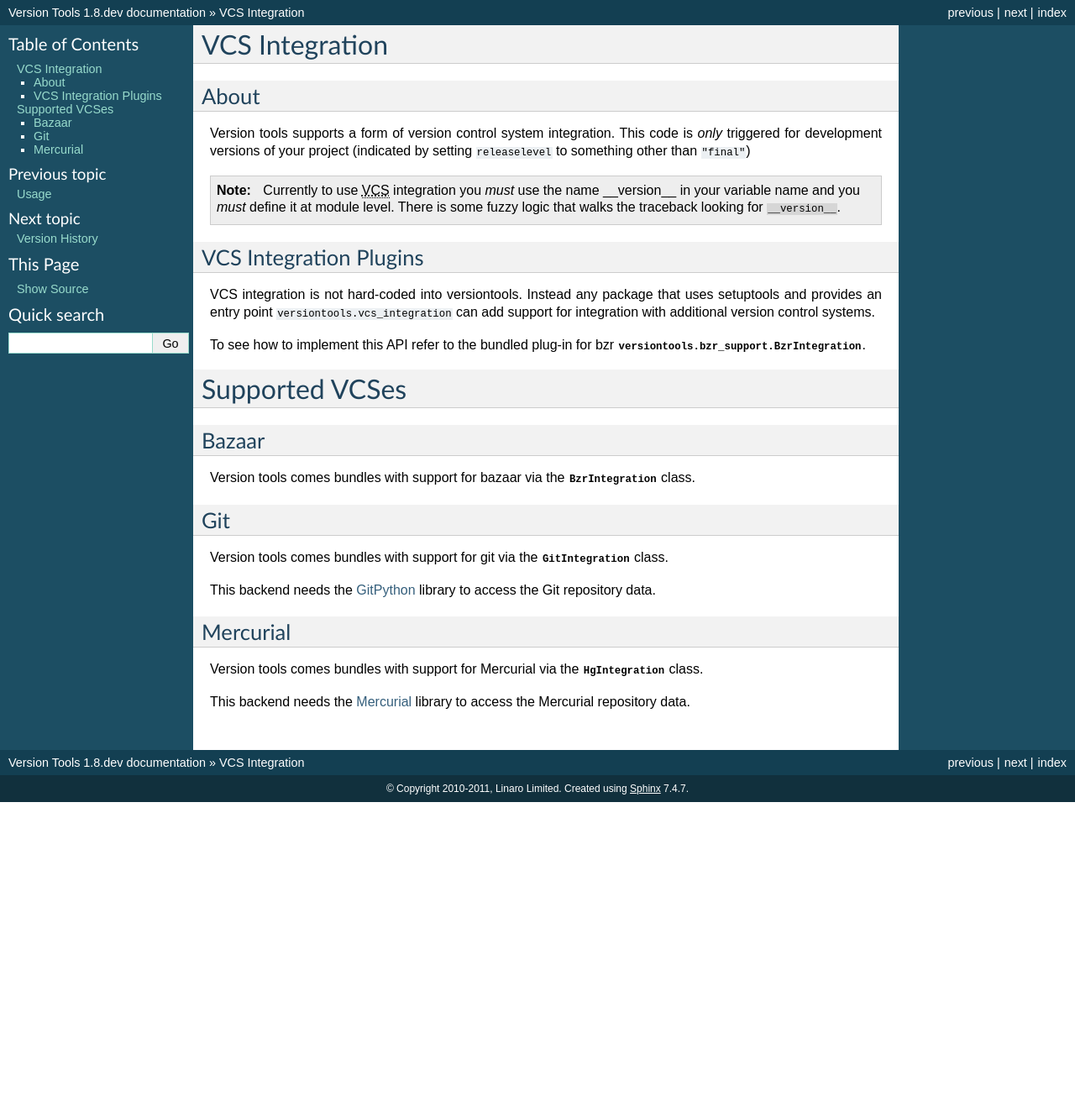
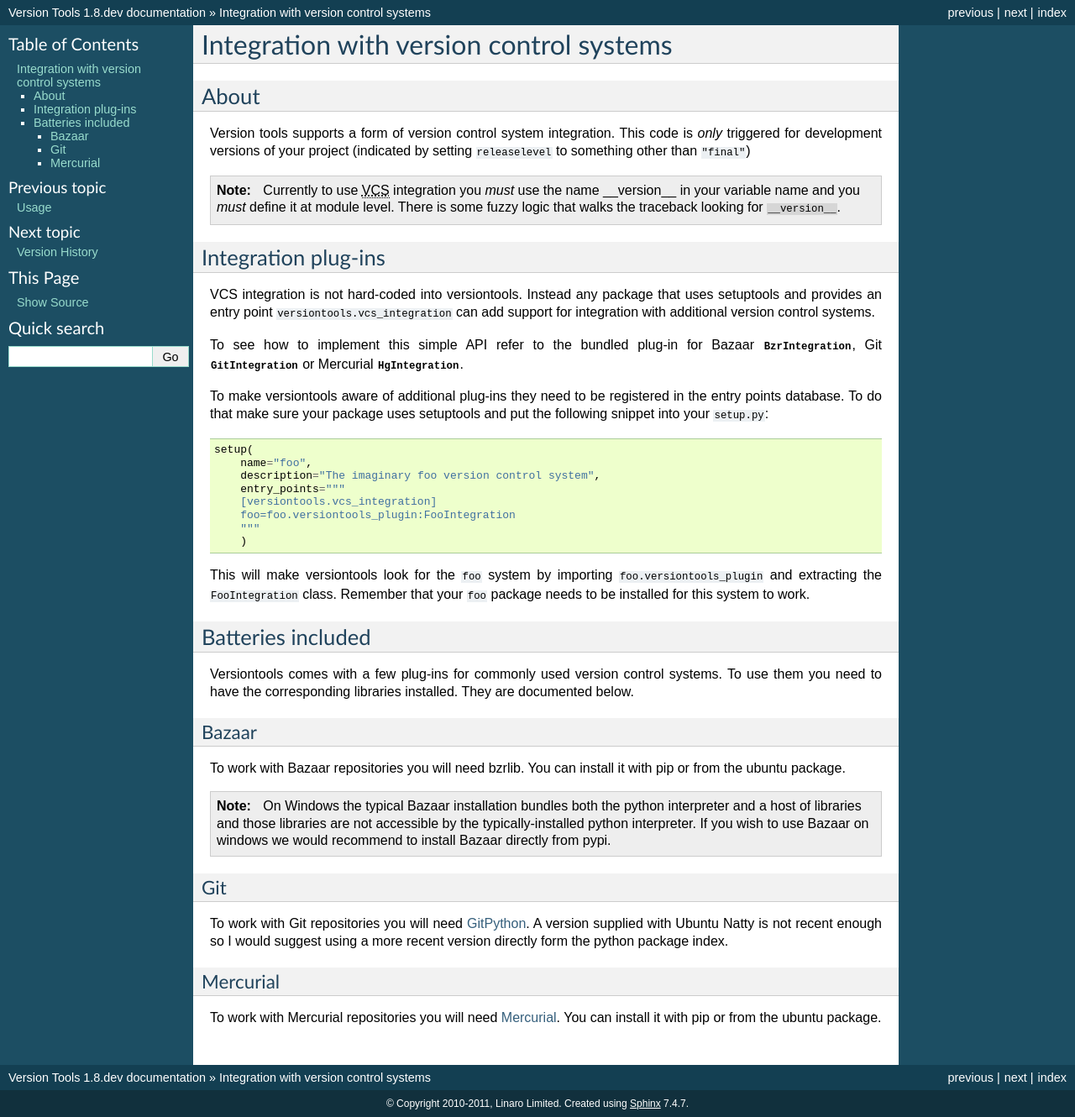
Before and after one commit to zyga/versiontools, a Sphinx documentation site: the page built from doc/vcs-integration.rst, in a window 1280 px wide. Shown: the whole page at 84% size. Built offline with Sphinx 7.4.7, drawn with Linux system fonts in a browser that asks for light colours; before the commit the page ends 955 px from its top, so only the background shows below that.

Commit message:
Documentation improvements.
Better installation, usage and reference sections.

```diff
--- a/doc/installation.rst
+++ b/doc/installation.rst
@@ -6,11 +6,8 @@
 
 There are no requirements to use core features.
 
-To use the bundle bazaar integration plugin you will need bzrlib. Note that on
-Windows, depending on how you installed bzr, the integration plugin might
-remain inactive. The most common way of installing bzr on Windows is to bundle
-the interpreter and all bzr libraries without affecting your regular pytohn
-installation. This method is currently not supported.
+Plugins have addtional dependencies but typically require the appropriate
+python library to work. Check your plugin documentation for details.
 
 To build the documentation from source you will need sphinx.
 
@@ -18,6 +15,36 @@
 ^^^^^^^^^^^^^^^^^^^^
 
 There are several installation options available:
+
+
+Using Python Package Index
+--------------------------
+
+This package is being actively maintained and published in the `Python Package
+Index <http://http://pypi.python.org>`_. You can install it if you have `pip
+<http://pip.openplans.org/>`_ tool using just one line::
+
+    pip install versiontools
+
+
+Using source tarball
+--------------------
+
+To install from source you must first obtain a source tarball from
+`versiontools pypi page <http://pypi.python.org/pypi/versiontools>`_. Unpack
+the tarball and run::
+
+    python setup.py install
+
+You can pass ``--user`` if you prefer to do a local (non system-wide)
+installation.
+
+..  note::
+
+    To install from source you will need setuptools or distribute. They are
+    typically installed on any Linux system with python but on Windows you may
+    need to install that separately.
+
 
 Using Ubuntu PPAs
 -----------------
@@ -37,61 +64,3 @@
 Finally you can install the package, it is called `python-versiontools`::
 
     sudo apt-get install python-versiontools
-
-
-Using Python Package Index
---------------------------
-
-This package is being actively maintained and published in the `Python Package
-Index <http://http://pypi.python.org>`_. You can install it if you have `pip
-<http://pip.openplans.org/>`_ tool using just one line::
-
-    pip install versiontools
-
-
-Using source tarball
---------------------
-
-To install from source you must first obtain a source tarball from either pypi
-or from `Launchpad <http://launchpad.net/>`_. To install the package unpack the
-tarball and run::
-
-    python setup.py install
-
-You can pass ``--user`` if you prefer to do a local (non system-wide) installation.
-
-..  note::
-
-    To install from source you will need distutils (replacement of setuptools)
-    They are typically installed on any Linux system with python but on Windows
-    you may need to install that separately.
-
-
-Version control-specific dependencies
--------------------------------------
-
-To use VCS integration you will need additional libraries. They are documented
-below. Note: users of your packages will *not* need those libraries. They are
-most useful for the developer during project life-cycle, especially between
-releases, to identify tarballs easily.
-
-Bazaar Requirements
-+++++++++++++++++++
-
-To work with Bazaar repositories you will need bzrlib. You can install it with
-pip or from the ubuntu package. Note that on windows bzrlib is usually bundled
-with a standalone python interpreter and is *not* available if you install
-python manually.
-
-Git Requirements
-++++++++++++++++
-
-To work with Git repositories you will need GitPython. A version supplied with
-Ubuntu Natty is not recent enough so I would suggest using a more recent
-version directly form the python package index.
-
-Mercurial Requirements
-++++++++++++++++++++++
-
-To work with Mercurial repositories you will need Mercurial. You can install
-it with pip or from the ubuntu package.
--- a/doc/reference.rst
+++ b/doc/reference.rst
@@ -24,8 +24,8 @@
 .. autofunction:: versiontools.format_version
 
 
-Setuptools integration
-^^^^^^^^^^^^^^^^^^^^^^
+Integration with setuptools
+^^^^^^^^^^^^^^^^^^^^^^^^^^^
 
 Setuptools has a framework where external packages, such as versiontools, can
 hook into setup.py metadata and commands. We use this feature to intercept
@@ -35,29 +35,29 @@
 .. autofunction:: versiontools.handle_version
 
 
-Version Control Plugins
-^^^^^^^^^^^^^^^^^^^^^^^
+Integration with version control systems
+^^^^^^^^^^^^^^^^^^^^^^^^^^^^^^^^^^^^^^^^
 
 The following version control integration plugins are bundled with
 versiontools. Additional plugins may be provided by third party modules but
 they are not documented here.
 
 
-Bazaar Integration
-++++++++++++++++++
+Bazaar
+++++++
 
 .. autoclass:: versiontools.bzr_support.BzrIntegration
     :members: from_source_tree, revno, branch_nick
 
 
-Git Integration
-+++++++++++++++
+Git
++++
 
 .. autoclass:: versiontools.git_support.GitIntegration
     :members: from_source_tree, revno, branch_nick
 
 
-Hg Integration
+Hg (Mercurial)
 ++++++++++++++
 
 .. autoclass:: versiontools.hg_support.HgIntegration
--- a/doc/vcs-integration.rst
+++ b/doc/vcs-integration.rst
@@ -1,12 +1,12 @@
-VCS Integration
-***************
+Integration with version control systems
+****************************************
 
 About
 =====
 
-Version tools supports a form of version control system integration.
-This code is *only* triggered for development versions of your project
-(indicated by setting ``releaselevel`` to something other than ``"final"``)
+Version tools supports a form of version control system integration. This code
+is *only* triggered for development versions of your project (indicated by
+setting ``releaselevel`` to something other than ``"final"``)
 
 .. note::
     Currently to use :abbr:`VCS (Version Control System)` integration you
@@ -15,40 +15,72 @@
     looking for ``__version__``.
 
 
-VCS Integration Plugins
-=======================
+Integration plug-ins
+====================
 
 VCS integration is not hard-coded into versiontools. Instead any package that
 uses setuptools and provides an entry point ``versiontools.vcs_integration``
 can add support for integration with additional version control systems.
 
-To see how to implement this API refer to the bundled plug-in for bzr
-:class:`versiontools.bzr_support.BzrIntegration`.
+To see how to implement this simple API refer to the bundled plug-in for
+Bazaar :class:`~versiontools.bzr_support.BzrIntegration`,
+Git :class:`~versiontools.git_support.GitIntegration`
+or Mercurial :class:`~versiontools.hg_support.HgIntegration`.
+
+To make versiontools aware of additional plug-ins they need to be registered in
+the entry points database. To do that make sure your package uses setuptools
+and put the following snippet into your ``setup.py``::
+
+    setup(
+        name="foo",
+        description="The imaginary foo version control system",
+        entry_points="""
+        [versiontools.vcs_integration]
+        foo=foo.versiontools_plugin:FooIntegration
+        """
+        )
+
+This will make versiontools look for the ``foo`` system by importing
+``foo.versiontools_plugin`` and extracting the ``FooIntegration`` class.
+Remember that your ``foo`` package needs to be installed for this system to
+work.
 
 
-Supported VCSes
-***************
+Batteries included
+==================
+
+Versiontools comes with a few plug-ins for commonly used version control
+systems.  To use them you need to have the corresponding libraries installed.
+They are documented below.
+
+.. note:
+    Users of your packages will *not* need those libraries. They are most
+    useful for the developer during project life-cycle, especially between
+    releases, to identify tarballs easily.
 
 Bazaar
-======
+++++++
 
-Version tools comes bundles with support for bazaar via the
-:class:`~versiontools.bzr_support.BzrIntegration` class.
+To work with Bazaar repositories you will need bzrlib. You can install it with
+pip or from the ubuntu package.
+
+.. note::
+    On Windows the typical Bazaar installation bundles both the python
+    interpreter and a host of libraries and those libraries are not accessible
+    by the typically-installed python interpreter. If you wish to use Bazaar on
+    windows we would recommend to install Bazaar directly from pypi.
 
 Git
-===
++++
 
-Version tools comes bundles with support for git via the
-:class:`~versiontools.git_support.GitIntegration` class.
-
-This backend needs the `GitPython <http://pypi.python.org/pypi/GitPython>`_
-library to access the Git repository data.
+To work with Git repositories you will need `GitPython
+<http://pypi.python.org/pypi/GitPython>`_. A version supplied with Ubuntu Natty
+is not recent enough so I would suggest using a more recent version directly
+form the python package index.
 
 Mercurial
-=========
++++++++++
 
-Version tools comes bundles with support for Mercurial via the
-:class:`~versiontools.hg_support.HgIntegration` class.
-
-This backend needs the `Mercurial <http://mercurial.selenic.com/>`_
-library to access the Mercurial repository data.
+To work with Mercurial repositories you will need `Mercurial
+<http://mercurial.selenic.com/>`_. You can install it with pip or from the
+ubuntu package.
```
Also changed, not shown: doc/changes.rst (+10 -7 lines).
